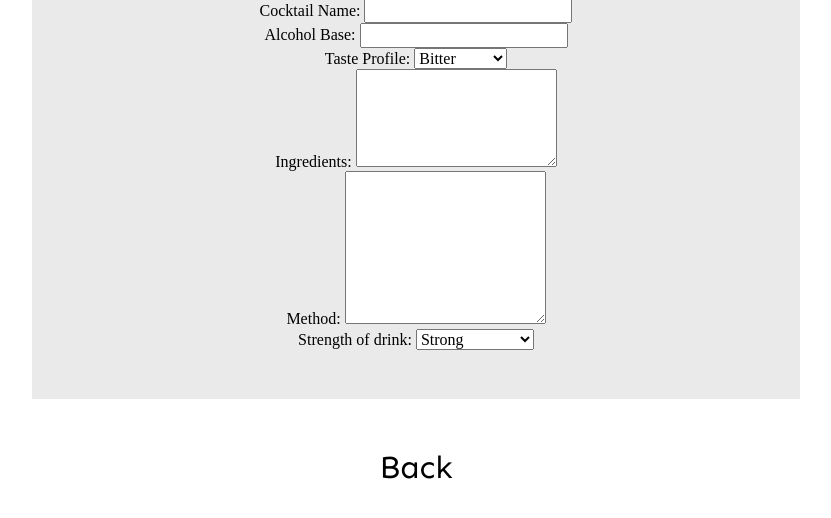
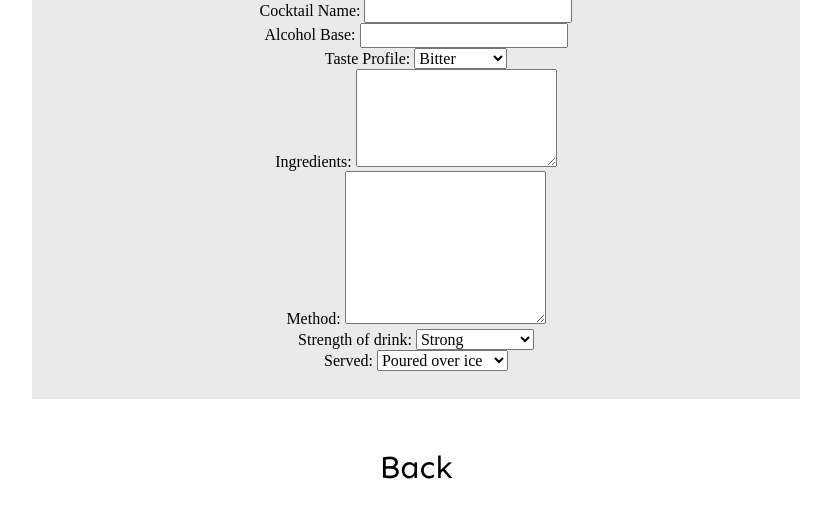
Before and after one commit to Hannahrey/collectors-task, a PHP site: page /add_item.php in a window 1280 px wide. Shown: the part 151-669 px from the top of the page, without its empty margins (224-1055 px from the left). Run offline with PHP 8.4, Linux system fonts and the light colour scheme; some web fonts are replaced.

Commit message:
form updated

```diff
--- a/add_item.php
+++ b/add_item.php
@@ -33,10 +33,17 @@
 			<textarea id="method" name="method" rows="8" cols="20"></textarea><br>
 			<label for "strength">Strength of drink: </label>
 			<select id="strength" name="strength" size="1">
-				<option value="bitter">Strong</option>
-				<option value="sweet">Medium</option>
-				<option value="fruity">Weak</option>
-				<option value="refreshing">Non-Alcoholic</option>
+				<option value="strong">Strong</option>
+				<option value="medium">Medium</option>
+				<option value="weak">Weak</option>
+				<option value="non_alcoholic">Non-Alcoholic</option>
+			</select><br>
+			<label for "served">Served: </label>
+			<select id="served" name="served" size="1">
+				<option value="on_rocks">Poured over ice</option>
+				<option value="frozen">Frozen</option>
+				<option value="fruity">Over crushed ice</option>
+				<option value="refreshing">Straight up</option>
 			</select><br>
 
 
```
